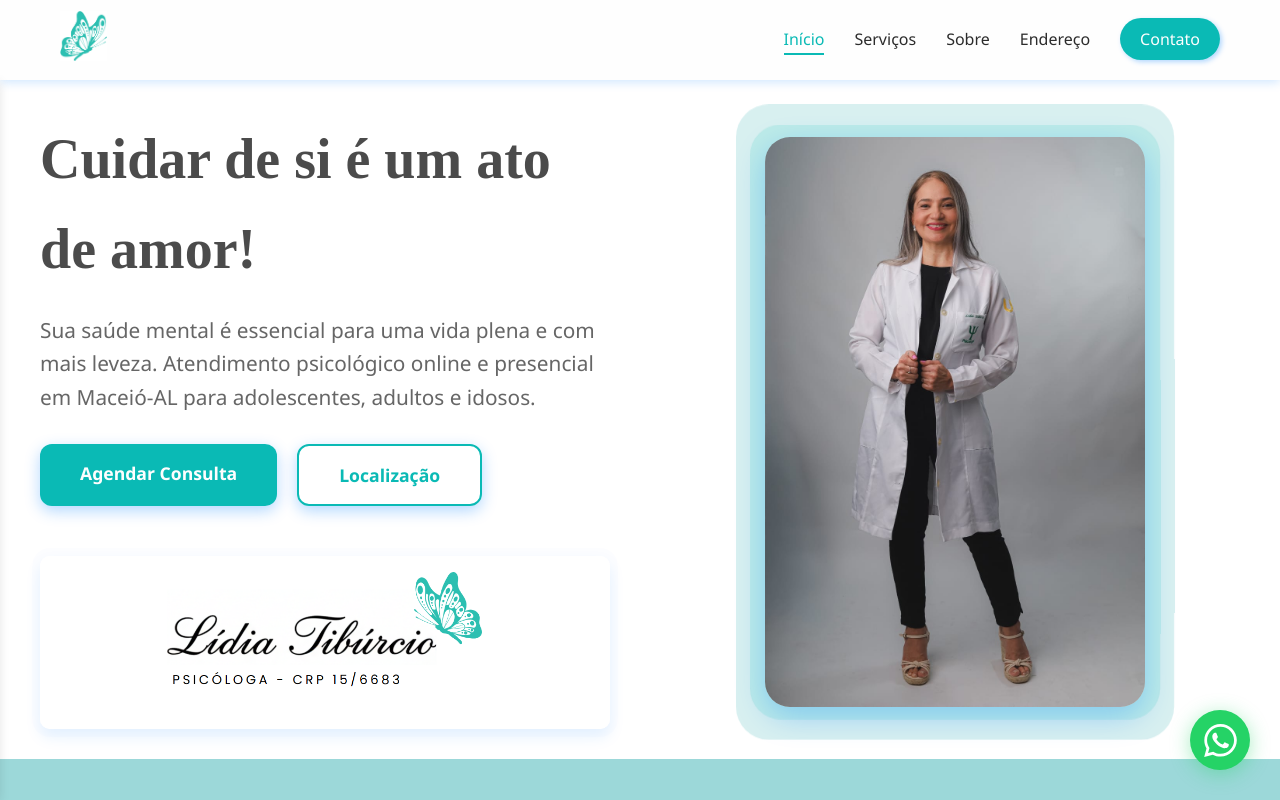
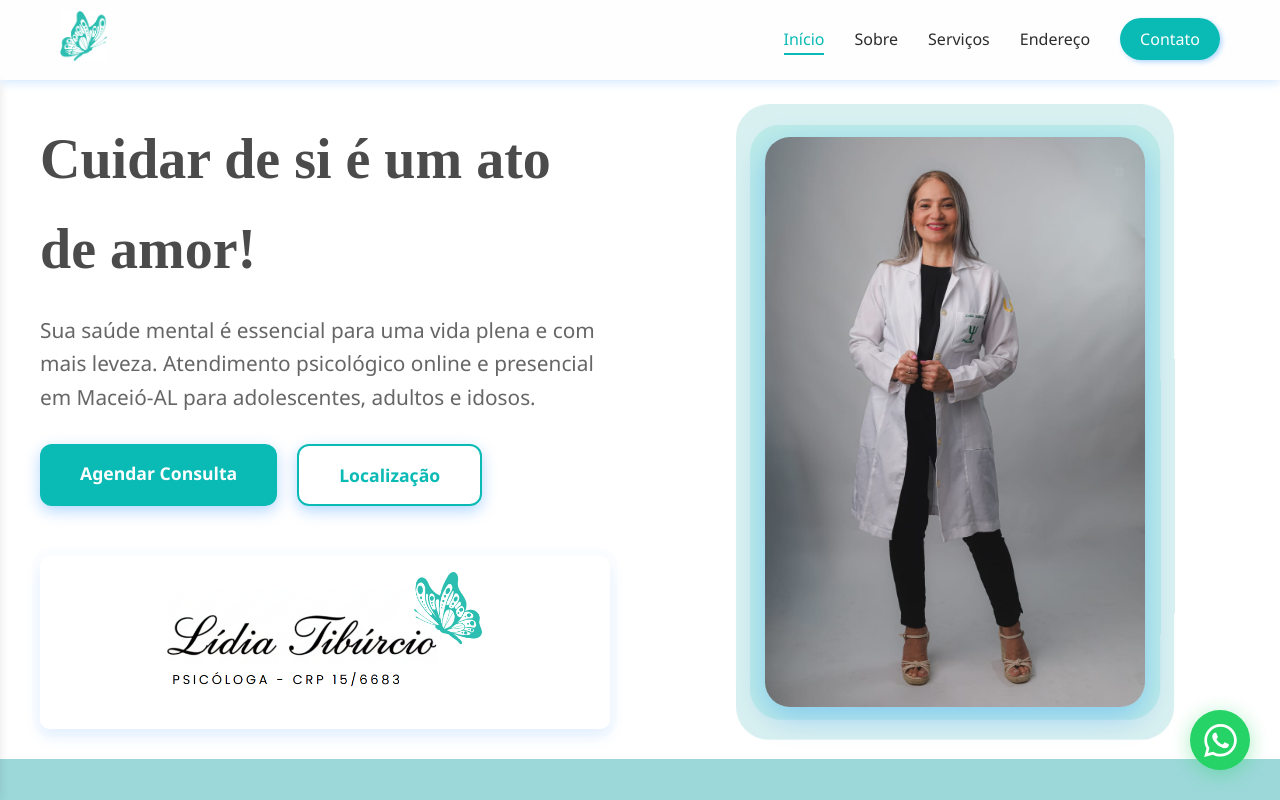
Before and after one commit to MateusjsSilva/psychologist-lidia-website, an Angular app in the folder lidia-web/: page / in a window 1280 px wide. Shown: the top 800 px of the page. Built offline with nearby package versions, Linux system fonts and the light colour scheme; a web font is replaced by a local one.

Commit message:
feat: Fix the order of navigation links in the services section

```diff
--- a/lidia-web/src/app/pages/home/home.component.html
+++ b/lidia-web/src/app/pages/home/home.component.html
@@ -10,8 +10,8 @@
     </div>
     <ul class="nav-menu">
       <li><a (click)="scrollTo('inicio')" [class.active]="activeSection === 'inicio'">Início</a></li>
+      <li><a (click)="scrollTo('sobre')" [class.active]="activeSection === 'sobre'">Sobre</a></li>
       <li><a (click)="scrollTo('servicos')" [class.active]="activeSection === 'servicos'">Serviços</a></li>
-      <li><a (click)="scrollTo('sobre')" [class.active]="activeSection === 'sobre'">Sobre</a></li>
       <li><a (click)="scrollTo('localizacao')" [class.active]="activeSection === 'localizacao'">Endereço</a></li>
       <li><a href="https://wa.me/5582998359755?text=Olá! Gostaria de agendar uma consulta." class="contact-button"
           target="_blank">
```
